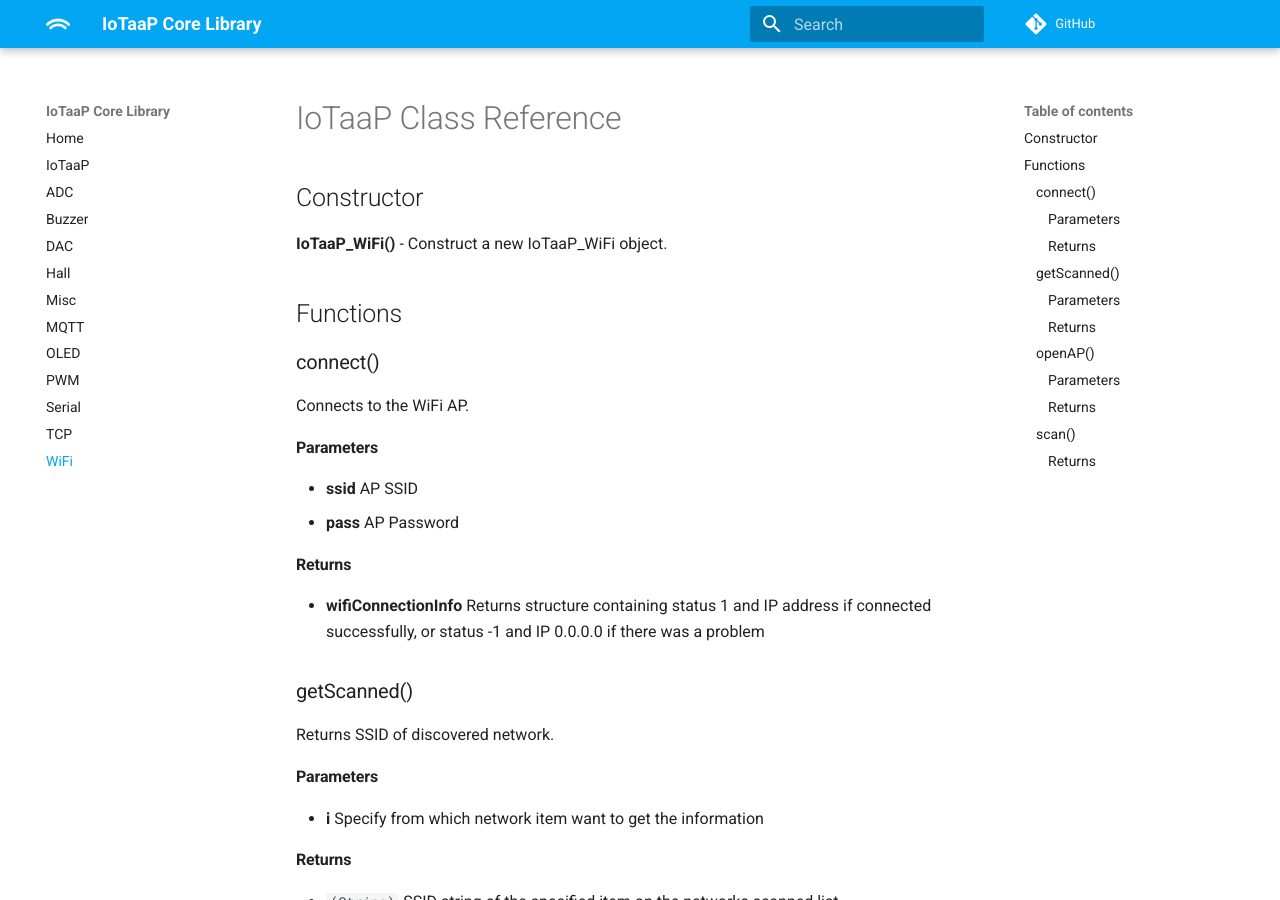
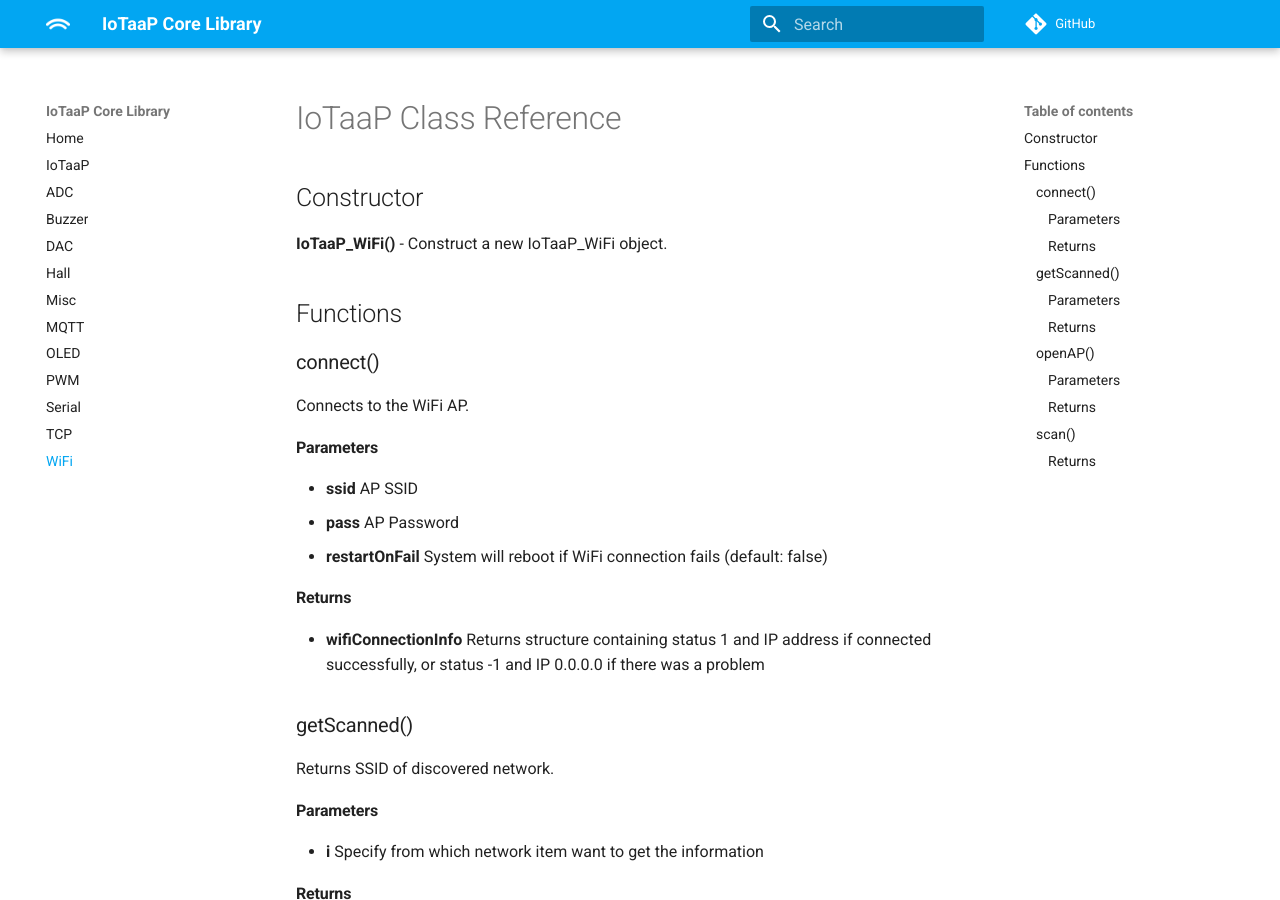
Before and after one commit to iotaap/docs-core, an MkDocs documentation site: the page built from docs/wifi.md, in a window 1280 px wide and 900 px high. Built offline with MkDocs 1.6.1 and Material for MkDocs 9.7.7, drawn with Linux system fonts in a browser that asks for light colours; comment, search, counter and statistics services are not loaded.

Commit message:
Updated WiFi docs

```diff
--- a/docs/wifi.md
+++ b/docs/wifi.md
@@ -11,6 +11,7 @@ Connects to the WiFi AP.
 #### Parameters
 - **ssid**	AP SSID
 - **pass**	AP Password
+- **restartOnFail** System will reboot if WiFi connection fails (default: false)
 
 #### Returns
 - **wifiConnectionInfo** Returns structure containing status 1 and IP address if connected successfully, or status -1 and IP 0.0.0.0 if there was a problem
```
